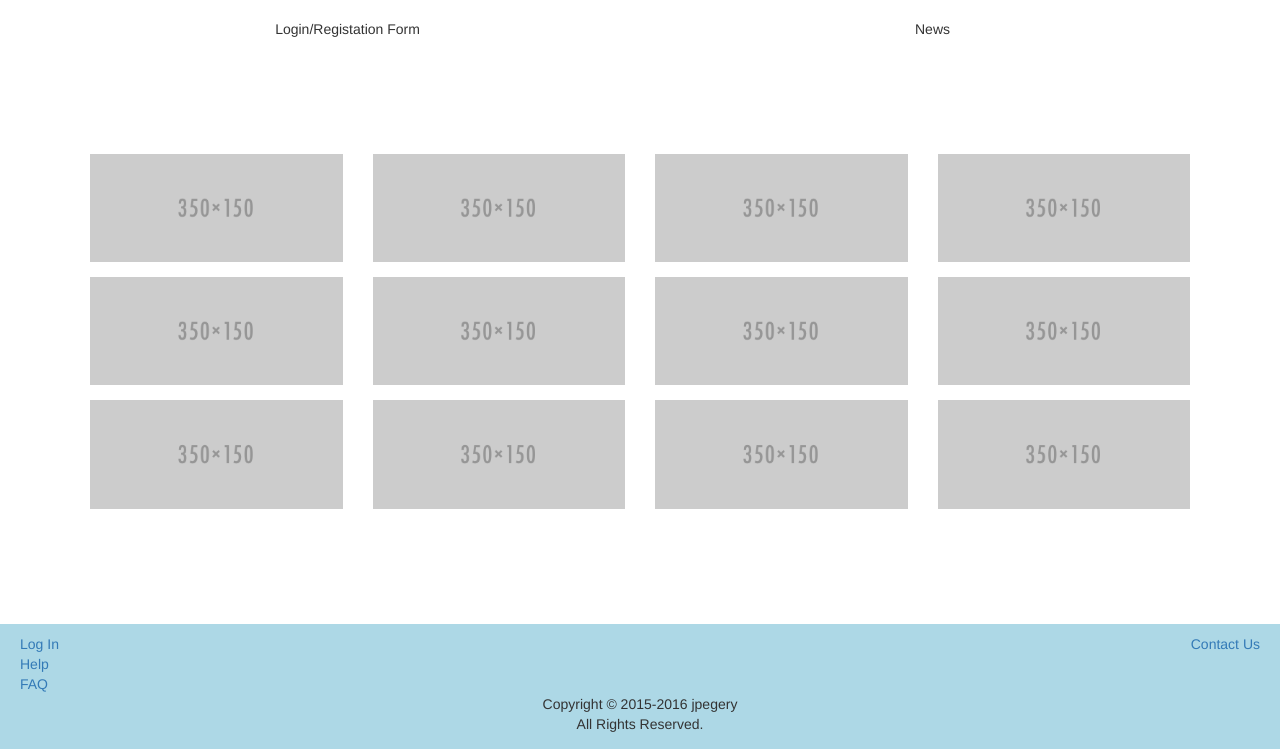
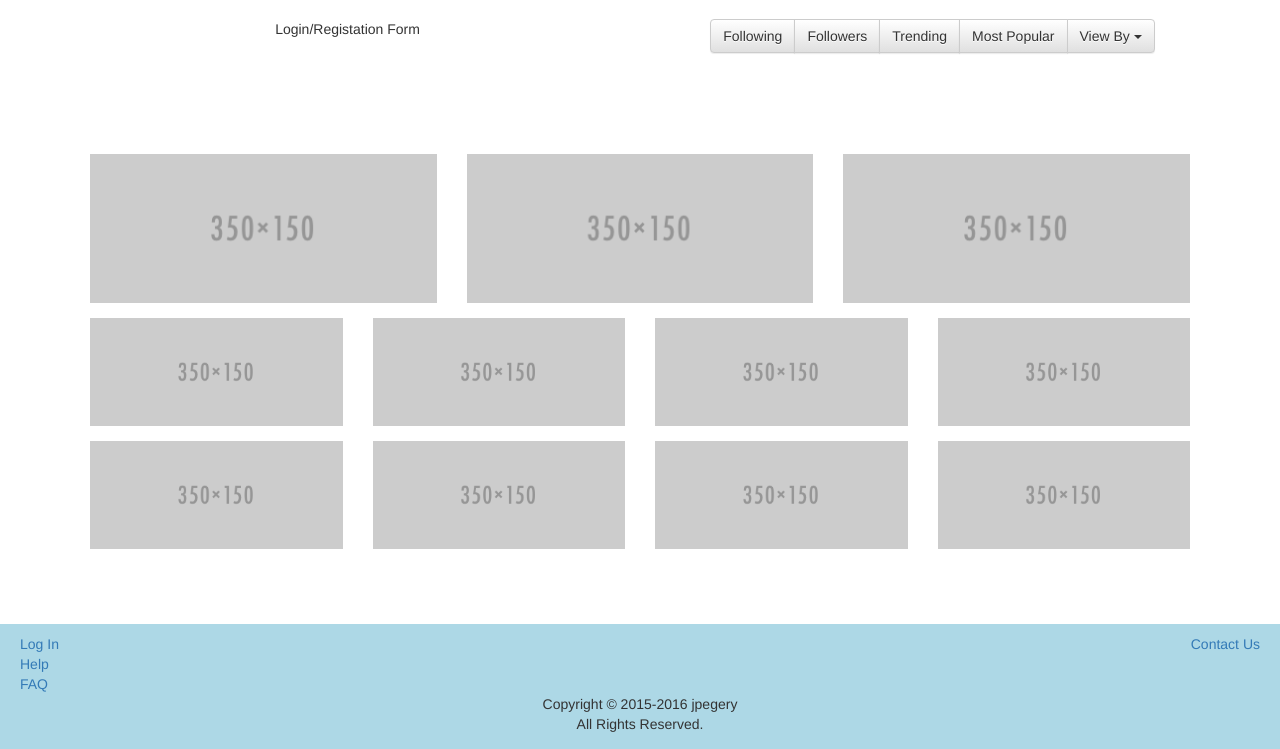
Before and after one commit to davidmancini/jpegery, a PHP site: page / in a window 1280 px wide. Shown: the part 51-800 px from the top of the page. Run offline with PHP 8.4, Linux system fonts and the light colour scheme.

Commit message:
Added button group for which images to show. https://app.asana.com/0/84113659891181/91309023675428

```diff
--- a/index.php
+++ b/index.php
@@ -38,20 +38,30 @@
 							Login/Registation Form<br><br><br><br><br><br>
 						</div>
 						<div class="col-md-6 text-center">
-							News
+							<div class="btn-group" role="group" aria-label="...">
+								<button type="button" class="btn btn-default">Following</button>
+								<button type="button" class="btn btn-default">Followers</button>
+								<button type="button" class="btn btn-default">Trending</button>
+								<button type="button" class="btn btn-default">Most Popular</button>
+								<div class="btn-group" role="group">
+									<button type="button" class="btn btn-default dropdown-toggle" data-toggle="dropdown" aria-haspopup="true" aria-expanded="false">View By&nbsp;<span class="caret"></span></button>
+									<ul class="dropdown-menu">
+										<li><a href="#">Not Yet Followed</a></li>
+										<li><a href="#">Other...</a></li>
+									</ul>
+								</div>
+
+							</div>
 						</div>
 					</div>
 					<div class="row contentRow">
-						<div class="col-md-3">
+						<div class="col-xs-4">
 							<img src="images/placeholder.png" alt="Placeholder image" class="img-responsive">
 						</div>
-						<div class="col-md-3">
+						<div class="col-xs-4">
 							<img src="images/placeholder.png" alt="Placeholder image" class="img-responsive">
 						</div>
-						<div class="col-md-3">
-							<img src="images/placeholder.png" alt="Placeholder image" class="img-responsive">
-						</div>
-						<div class="col-md-3">
+						<div class="col-xs-4">
 							<img src="images/placeholder.png" alt="Placeholder image" class="img-responsive">
 						</div>
 					</div>
```
